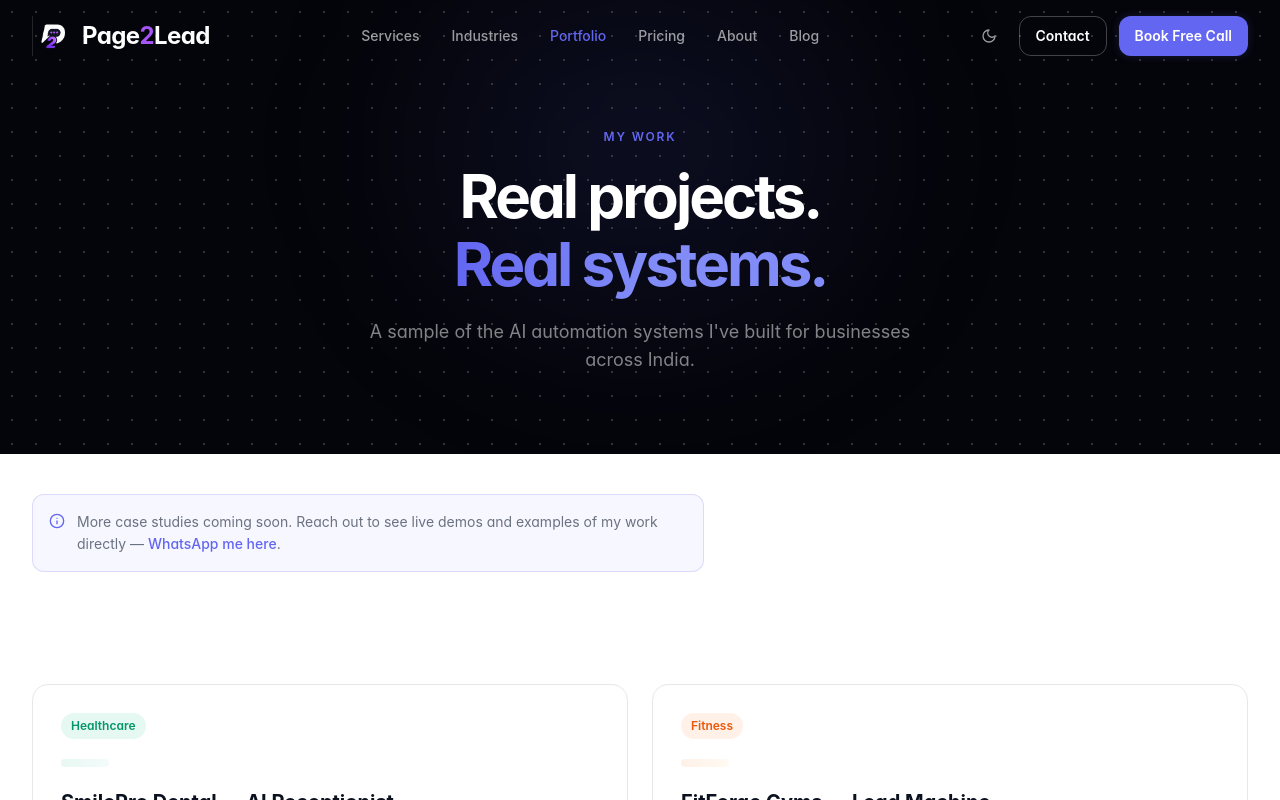
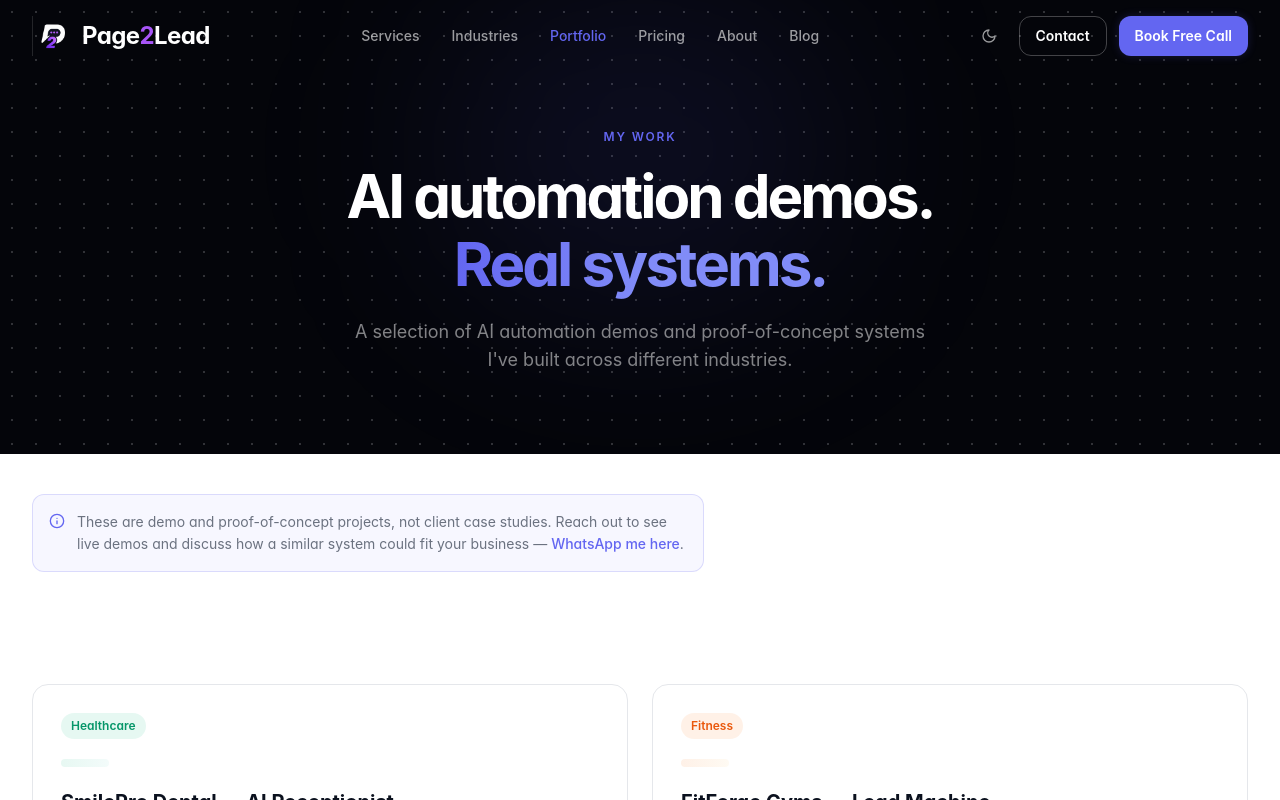
Before and after one commit to sohailk-cpu/Page2Lead, a React (Vite) app: page /portfolio in a window 1280 px wide. Shown: the top 800 px of the page. Built offline with nearby package versions, Linux system fonts and the light colour scheme.

Commit message:
Reframe portfolio as demo work

```diff
--- a/src/components/pages/PortfolioPage.tsx
+++ b/src/components/pages/PortfolioPage.tsx
@@ -82,11 +82,11 @@ export default function PortfolioPage() {
           <motion.div initial={{ opacity: 0, y: 20 }} animate={{ opacity: 1, y: 0 }}>
             <p className="text-eyebrow mb-4">My Work</p>
             <h1 className="text-display text-4xl lg:text-6xl text-white mb-5 text-balance">
-              Real projects.<br />
+              AI automation demos.<br />
               <span className="gradient-text">Real systems.</span>
             </h1>
             <p className="text-white/50 text-lg max-w-xl mx-auto">
-              A sample of the AI automation systems I've built for businesses across India.
+              A selection of AI automation demos and proof-of-concept systems I've built across different industries.
             </p>
           </motion.div>
         </div>
@@ -97,7 +97,7 @@ export default function PortfolioPage() {
         <div className="flex items-start gap-3 p-4 rounded-xl border border-brand-500/20 bg-brand-500/5 max-w-2xl">
           <Info className="w-4 h-4 text-brand-500 shrink-0 mt-0.5" />
           <p className="text-sm text-muted-foreground">
-            More case studies coming soon. Reach out to see live demos and examples of my work directly —{' '}
+            These are demo and proof-of-concept projects, not client case studies. Reach out to see live demos and discuss how a similar system could fit your business —{' '}
             <a href="https://wa.me/917597256642" target="_blank" rel="noopener noreferrer" className="text-brand-500 hover:underline font-medium">
               WhatsApp me here
             </a>.
```
